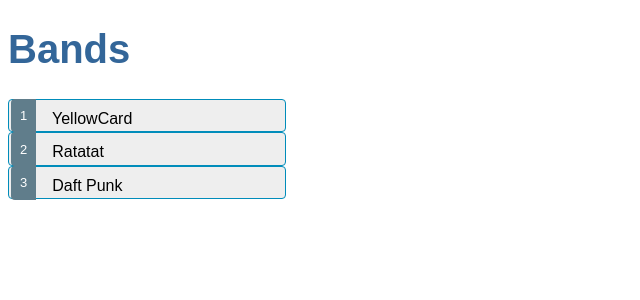
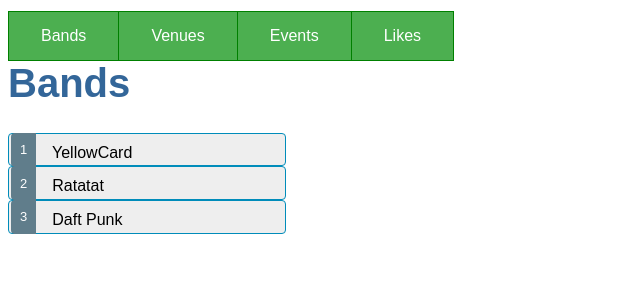
Before and after one commit to mgscuteri/Noize, an Angular app in the folder Noize/: page / in a window 1280 px wide. Shown: the top 300 px of the page, without its empty margins (0-640 px from the left). Built offline with nearby package versions, Linux system fonts and the light colour scheme.

Commit message:
more buttons

```diff
--- a/Noize/src/app/app.component.css
+++ b/Noize/src/app/app.component.css
@@ -33,10 +33,10 @@
 }
 .container li.selected:hover {
   background-color: #BBD8DC !important;
-  color: #;
+  color: #607D8B;
 }
 .container li:hover {
-  color: #607D8B;
+  color: #369;
   background-color: #DDD;
   left: .1em;
 }
@@ -61,7 +61,7 @@
 
 .selected {
   background-color: #CFD8DC !important;
-  color: white;
+  color: #008CBA;
 }
 
 .btn
@@ -98,3 +98,22 @@
     background-color: #008CBA;
     color: white;
 }
+
+.btn-group .button {
+    background-color: #4CAF50; /* Green */
+    border: 1px solid green;
+    color: white;
+    padding: 15px 32px;
+    text-align: center;
+    text-decoration: none;
+    display: inline-block;
+    font-size: 16px;
+    cursor: pointer;
+    float: left;
+}
+.btn-group .button:not(:last-child) {
+    border-right: none; /* Prevent double borders */
+}
+.btn-group .button:hover {
+    background-color: #3e8e41;
+}
--- a/Noize/src/app/app.component.html
+++ b/Noize/src/app/app.component.html
@@ -1,4 +1,12 @@
 <!--The content below is only a placeholder and can be replaced.-->
+
+<div class="btn-group">
+  <button class="button">Bands</button>
+  <button class="button">Venues</button>
+  <button class="button">Events</button>
+  <button class="button">Likes</button>
+</div>
+<p style="clear:both">
 
  <bands-widget></bands-widget>
 
--- a/Noize/src/app/bands-widget.html
+++ b/Noize/src/app/bands-widget.html
@@ -7,7 +7,8 @@
     <span class = "badge"> {{band.bandId}} </span> {{band.bandName}}
   </li>
 
+  <br>
+
   <band-detail [selectedBand] = "selectedBand" [bandButtonState] = "bandButtonState"> </band-detail>
 
 </div>
-<!-- band detail component -->
```
